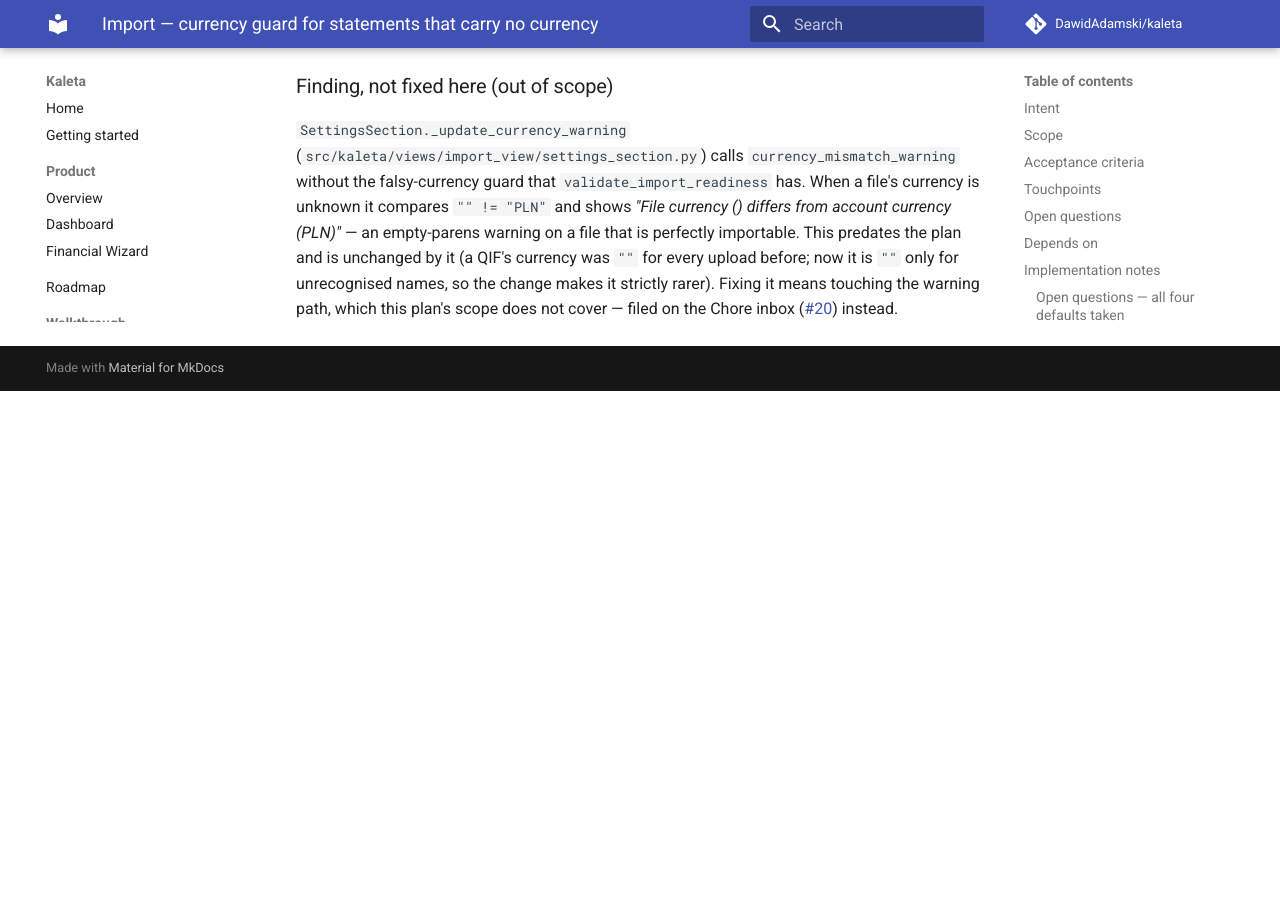
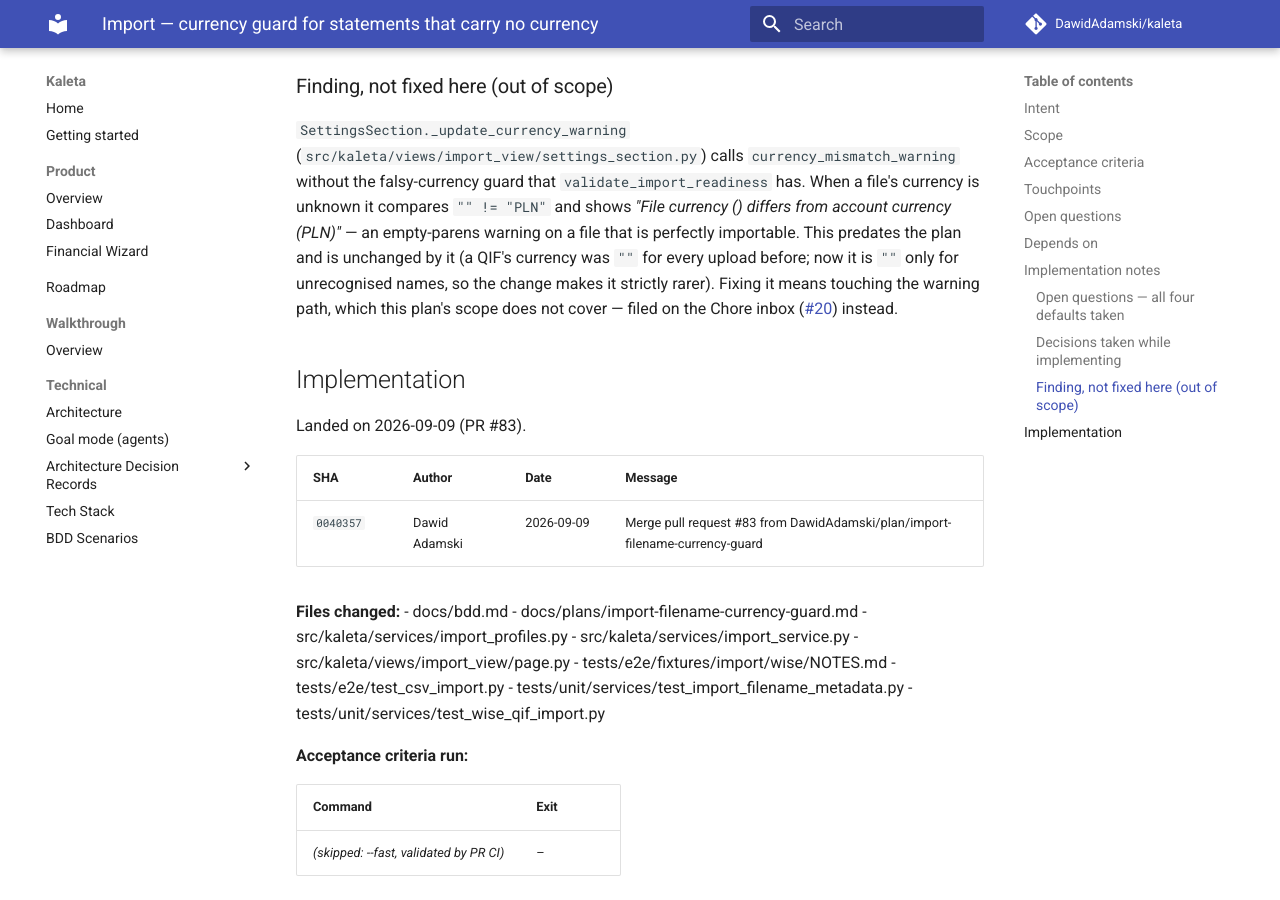
Before and after one commit to DawidAdamski/kaleta, an MkDocs documentation site: the page built from docs/plans/archive/import-filename-currency-guard.md, in a window 1280 px wide and 900 px high, scrolled down 3979 px. Built offline with MkDocs 1.6.1 and Material for MkDocs 9.7.7, drawn with Linux system fonts in a browser that asks for light colours; comment, search, counter and statistics services are not loaded; before the commit the page ends 4370 px from its top, so only the background shows below that.

Commit message:
docs(plans): archive import-filename-currency-guard (#83)

```diff
--- a/docs/plans/import-filename-currency-guard.md
+++ b/docs/plans/archive/import-filename-currency-guard.md
@@ -3,8 +3,9 @@ plan_id: import-filename-currency-guard
 title: Import — currency guard for statements that carry no currency
 area: import
 effort: medium
-status: in-progress
-roadmap_ref: ../roadmap.md#import
+status: archived
+archived_at: 2026-09-09
+roadmap_ref: ../../roadmap.md#import
 ---
 
 # Import — currency guard for statements that carry no currency
@@ -17,7 +18,7 @@ importing a JPY statement onto a PLN account. It works by comparing
 fires when the file names its currency.
 
 **A Wise QIF never does.** Confirmed against a real export
-([`import-wise-qif`](archive/import-wise-qif.md), *Fixture provenance*): the body
+([`import-wise-qif`](import-wise-qif.md), *Fixture provenance*): the body
 carries `D` date, `T` amount, `P` payee, `N` id and `M` card holder, and
 nothing else. Wise puts the currency in the **download filename**
 (`statement_136577258_JPY_2026-04-01_2026-06-30.qif`), which
@@ -61,8 +62,8 @@ Out of scope:
   filename covers the normal case).
 - Filename parsing for any bank other than Wise. mBank carries its
   currency in the file header already.
-- MT940 / XLSX ([`import-wise-mt940`](import-wise-mt940.md),
-  [`import-wise-xlsx`](import-wise-xlsx.md)) — both formats do name a
+- MT940 / XLSX ([`import-wise-mt940`](../import-wise-mt940.md),
+  [`import-wise-xlsx`](../import-wise-xlsx.md)) — both formats do name a
   currency in-band; if either turns out not to, extend this helper then,
   with a real fixture first.
 - Converting amounts between currencies, or warning when the filename
@@ -113,7 +114,7 @@ Out of scope:
 
 ## Depends on
 
-- [`import-wise-qif`](archive/import-wise-qif.md) merged — this plan closes the
+- [`import-wise-qif`](import-wise-qif.md) merged — this plan closes the
   gap that plan documented and deliberately left open.
 
 ## Implementation notes
@@ -183,3 +184,28 @@ unrecognised names, so the change makes it strictly rarer). Fixing it
 means touching the warning path, which this plan's scope does not
 cover — filed on the Chore inbox
 ([#20](https://github.com/DawidAdamski/kaleta/issues/20)) instead.
+
+## Implementation
+
+Landed on 2026-09-09 (PR #83).
+
+| SHA | Author | Date | Message |
+|---|---|---|---|
+| `0040357` | Dawid Adamski | 2026-09-09 | Merge pull request #83 from DawidAdamski/plan/import-filename-currency-guard |
+
+**Files changed:**
+- docs/bdd.md
+- docs/plans/import-filename-currency-guard.md
+- src/kaleta/services/import_profiles.py
+- src/kaleta/services/import_service.py
+- src/kaleta/views/import_view/page.py
+- tests/e2e/fixtures/import/wise/NOTES.md
+- tests/e2e/test_csv_import.py
+- tests/unit/services/test_import_filename_metadata.py
+- tests/unit/services/test_wise_qif_import.py
+
+**Acceptance criteria run:**
+
+| Command | Exit |
+|---|---|
+| _(skipped: --fast, validated by PR CI)_ | – |
```
Also changed, not shown: docs/plans/README.md (+1 -1 lines).
